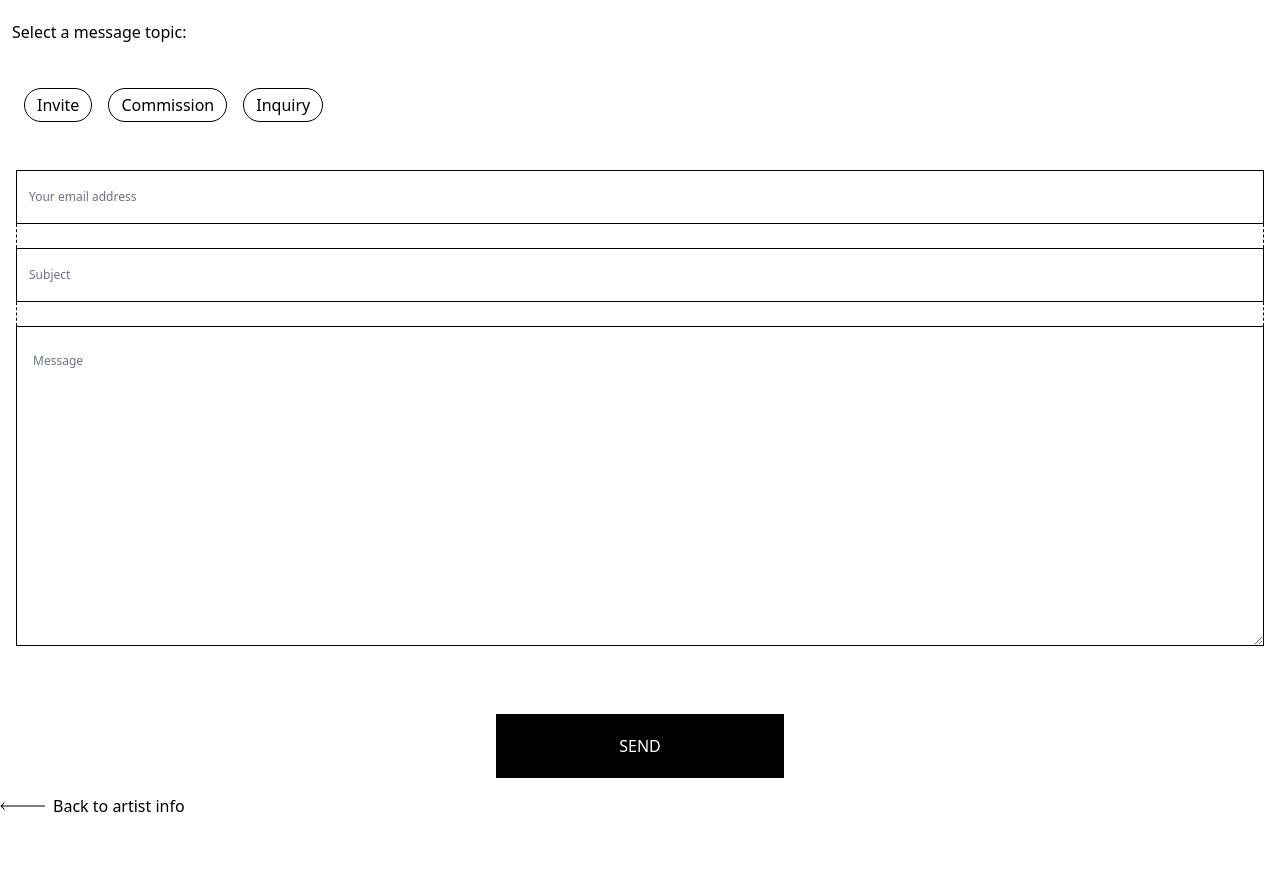
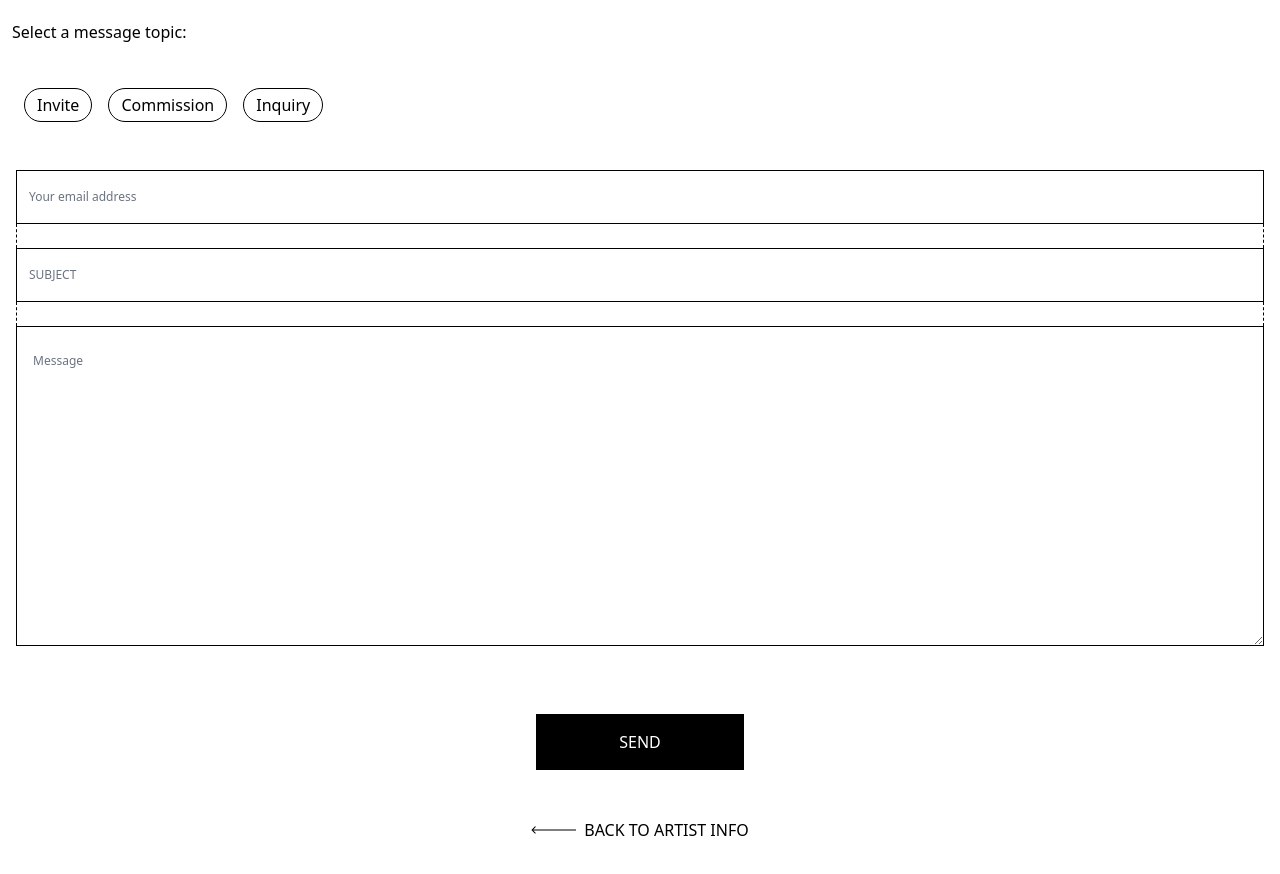
Before and after one commit to outputfield/outputfield_deprecated, a Next.js app: page /artists/1/contact in a window 1280 px wide. Shown: the top 874 px of the page. Built offline with nearby package versions, Linux system fonts and the light colour scheme; no server answers.

Commit message:
Fix styling on Button, Contact, and tabs. SVG for backArrow

```diff
--- a/components/Button.tsx
+++ b/components/Button.tsx
@@ -1,9 +1,9 @@
-import React from 'react'
+import React, { BaseSyntheticEvent } from 'react'
 import Spinner from './spinner'
 
 interface Props {
   children?: string | React.ReactNode;
-  onClick?: (event: any) => any;
+  onClick?: (event: BaseSyntheticEvent) => void;
   id?: string;
   role?: string;
   disabled?: boolean;
@@ -19,27 +19,38 @@ export const Button = ({
   loading
 }: Props) => {
   return (
-    <button className={`my-0px
+    <button
+      className={`
+        my-0px
         mx-auto
+        py-4
+        px-16
         flex
         items-center
         justify-center
-      w-72
-      h-16
+        w-52
+        h-14
         bg-black
         text-white
         border
         border-solid
         border-black
         border-box
-      uppercase ${disabled && 'cursor-not-allowed bg-gray-light border border-gray-med'}`}
-    onClick={onClick} id={id} role={role} disabled={disabled || loading || false}>
+        uppercase
+        ${disabled && 'cursor-not-allowed bg-gray-light border border-gray-med text-gray-dark'}
+      `}
+      onClick={onClick}
+      id={id}
+      role={role}
+      disabled={disabled || loading || false}
+    >
       {
         loading ? <Spinner /> : children
       }
     </button>
   )
 }
+
 Button.defaultProps = {
   type: 'button'
 }
--- a/components/tabView/infoPanel.component.tsx
+++ b/components/tabView/infoPanel.component.tsx
@@ -27,7 +27,7 @@ export const InfoPanel: React.FC<Props> = ({
           <>
             <div
               id="bio"
-              className="w-full mb-8 border-box whitespace-pre-wrap uppercase">
+              className="w-full mt-5 ml-4 mr-3 mb-8 border-box whitespace-pre-wrap uppercase">
               {artist?.bio}
             </div>
 
--- a/components/tabView/tabView.component.tsx
+++ b/components/tabView/tabView.component.tsx
@@ -26,15 +26,15 @@ const TabView: React.FC<Props> = ({ headers, children }) => {
         {headers?.map((header) => (
           <Tab
             key={header}
-            className={`flex-1 basis-1/${headers.length} text-left`}
+            className={'flex-1 text-left outline-none'}
           >
             {({ selected }) => (
               <a
                 className={
                   'px-4 py-0 mx-2 border rounded-full last:mr-0 font-bold uppercase leading-normal decoration-blue-600 decoration-2 ' +
-                      (selected
-                        ? 'border-blue'
-                        : 'border-black')
+                  (selected
+                    ? 'border-blue'
+                    : 'border-black')
                 }
               >
                 {header}
--- a/pages/artists/[name]/contact.tsx
+++ b/pages/artists/[name]/contact.tsx
@@ -124,6 +124,7 @@ To reply, email them at ${'aaa'}
 
   const onSubmit: SubmitHandler<FieldValues> = async (data) => {
     trigger()
+    // FIXME:
     const { user: { name: recipientName, email: recipientEmail }, title, mediums, location } = artistData
     const { subject, message } = data
 
@@ -157,7 +158,7 @@ To reply, email them at ${'aaa'}
   return (
     <form
       onSubmit={handleSubmit(onSubmit, onError)}
-      className={'w-full h-full pt-0 pb-16 focus-within:outline-dotted'}>
+      className={'w-full h-full pt-0 focus-within:outline-dotted'}>
       <div className="block pt-5 px-3 pb-3">Select a message topic:</div>
       <div
         id="topicSelector"
@@ -197,7 +198,7 @@ To reply, email them at ${'aaa'}
           </>
         )}
         <input
-          className={'border-box rounded-none border border-solid invalid:border-red border-black w-full outline-0 placeholder:text-slate-400 disabled:text-slate-300 disabled:placeholder:text-slate-300 px-3 py-3.5 text-base'}
+          className={'border-box rounded-none border border-solid invalid:border-red border-black w-full outline-0 placeholder:text-slate-400 disabled:text-slate-300 disabled:placeholder:text-slate-300 px-3 py-3.5 text-base uppercase'}
           type="text"
           placeholder="Subject"
           id="contactSubject"
@@ -227,10 +228,9 @@ To reply, email them at ${'aaa'}
       {/* FIXME: disabled if errors */}
       <Button type="submit" disabled={!isValid}>Send</Button>
       <button
-        className="flex items-center space-x-2 my-4"
+        className="flex items-center space-x-2 my-12 mx-auto uppercase"
         onClick={onClose}>
-        {/* TODO: Replace backArrow with svg for better resolution */}
-        <span><img src="/backArrow.png" /></span>
+        <span><img src="/backArrow.svg" /></span>
         <span>Back to artist info</span>
       </button>
     </form>
```
Also changed, not shown: public/backArrow.svg (added), public/backarrow.png (deleted). Lines whose indentation alone changed are shown as unchanged.
